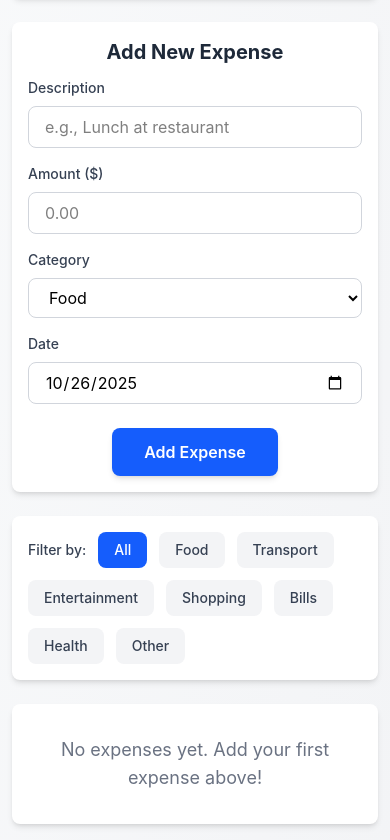
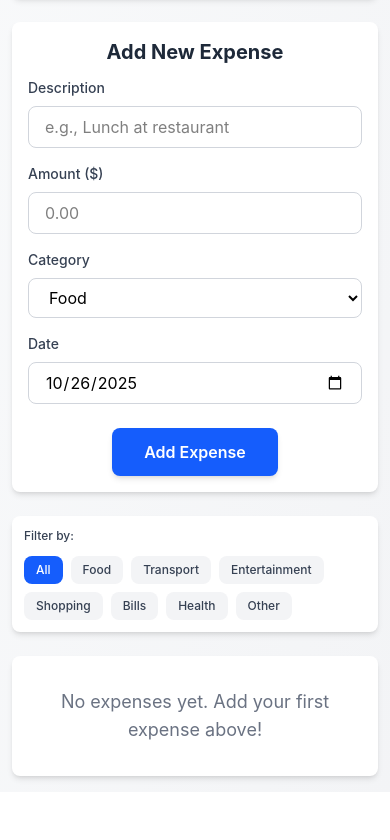
Before and after one commit to ferjbadev/expenseTracker, a React (Vite) app: page / in a window 390 px wide. Shown: the part 602-1442 px from the top of the page. After the commit the page ends 1394 px from the top, so only its background shows below. Built offline with nearby package versions, Linux system fonts and the light colour scheme.

Commit message:
Update Filter.tsx

```diff
--- a/src/components/Filter.tsx
+++ b/src/components/Filter.tsx
@@ -7,12 +7,12 @@ interface FilterProps {
 
 const Filter = ({ selectedCategory, onCategoryChange }: FilterProps) => {
   return (
-    <div className="bg-white rounded-lg shadow-md p-4 mb-6">
-      <div className="flex flex-wrap items-center gap-3">
-        <span className="text-sm font-medium text-gray-700">Filter by:</span>
+    <div className="bg-white rounded-lg shadow-md p-3 md:p-4 mb-6">
+      <div className="flex flex-wrap items-center gap-2">
+        <span className="text-xs md:text-sm font-medium text-gray-700 w-full md:w-auto mb-1 md:mb-0">Filter by:</span>
         <button
           onClick={() => onCategoryChange('All')}
-          className={`px-4 py-2 rounded-lg text-sm font-medium transition-colors ${
+          className={`px-3 md:px-4 py-1.5 md:py-2 rounded-lg text-xs md:text-sm font-medium transition-colors ${
             selectedCategory === 'All'
               ? 'bg-blue-600 text-white'
               : 'bg-gray-100 text-gray-700 hover:bg-gray-200'
@@ -24,7 +24,7 @@ const Filter = ({ selectedCategory, onCategoryChange }: FilterProps) => {
           <button
             key={category}
             onClick={() => onCategoryChange(category)}
-            className={`px-4 py-2 rounded-lg text-sm font-medium transition-colors ${
+            className={`px-3 md:px-4 py-1.5 md:py-2 rounded-lg text-xs md:text-sm font-medium transition-colors ${
               selectedCategory === category
                 ? 'bg-blue-600 text-white'
                 : 'bg-gray-100 text-gray-700 hover:bg-gray-200'
```
